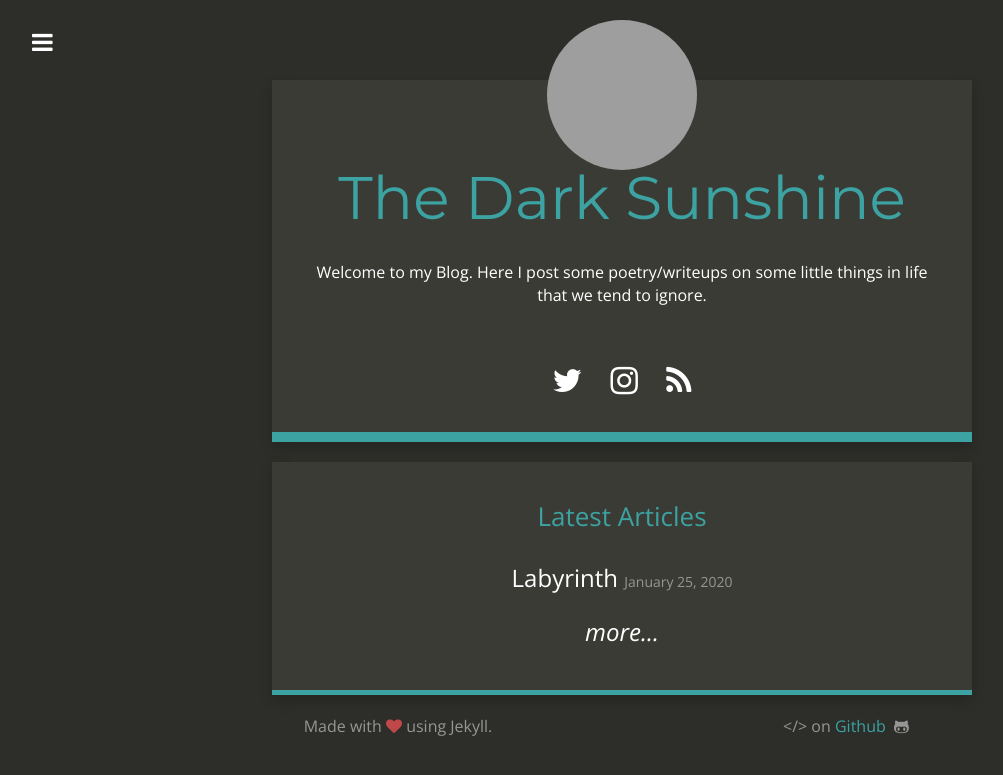
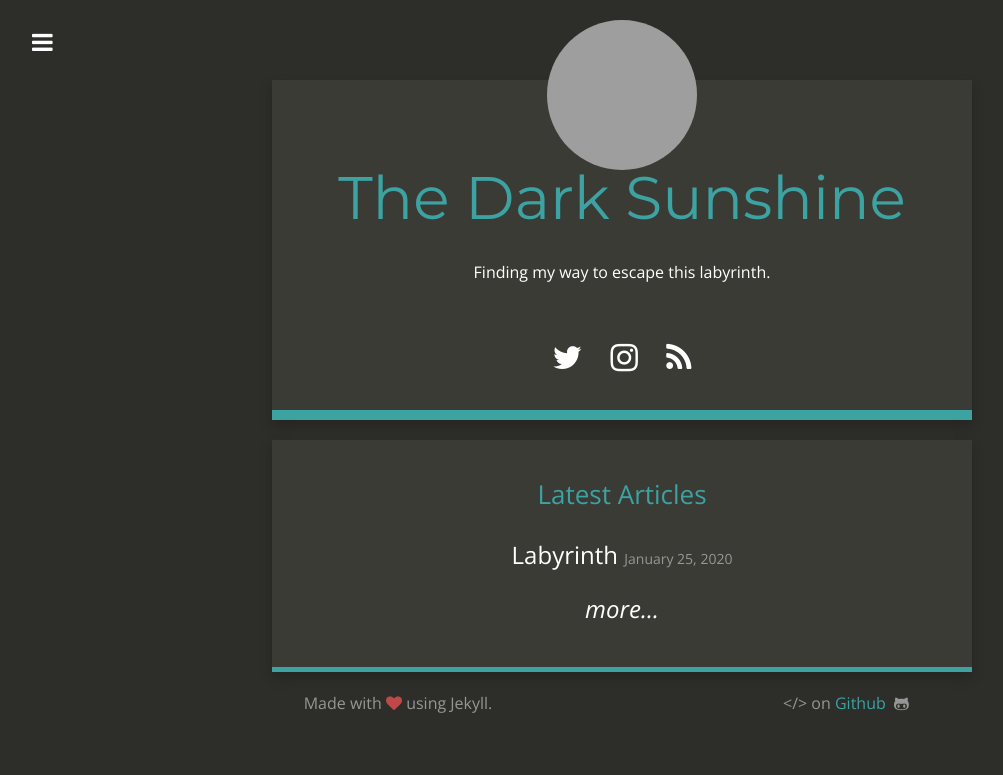
Before and after one commit to codejockey02/myhobbyblog, a Jekyll site: the page built from index.html, in a window 1280 px wide. Shown: the top 775 px of the page, without its empty margins (18-1021 px from the left). Built offline with Jekyll 4.4.1, drawn with Linux system fonts in a browser that asks for light colours; nearby versions of some CDN libraries; grey boxes are pictures that could not be loaded.

Commit message:
modified description

```diff
--- a/_config.yml
+++ b/_config.yml
@@ -4,8 +4,8 @@ email: contact@priyesh.dev
 description: "My Poetry Blog."
 baseurl: "https://codejockey02.github.io/myhobbyblog/"
 url: "https://codejockey02.github.io/myhobbyblog/"
-title_description: "Welcome to my Blog. Here I post some poetry/writeups on some little things in life that we tend to ignore."
-title_image: "https://encrypted-tbn0.gstatic.com/images?q=tbn%3AANd9GcTxEOVTcvf8wEI1bGPVZrCVADRvWGpFsVzrowss8S1SuQl_xJjK"
+title_description: "Finding my way to escape this labyrinth."
+title_image: "https://drive.google.com/open?id=1PJMlCEm6D7o36keZYZfb1-tkZPKqIvk5"
 disqus_account: cartenoire
 post_limit: 5
 
```
